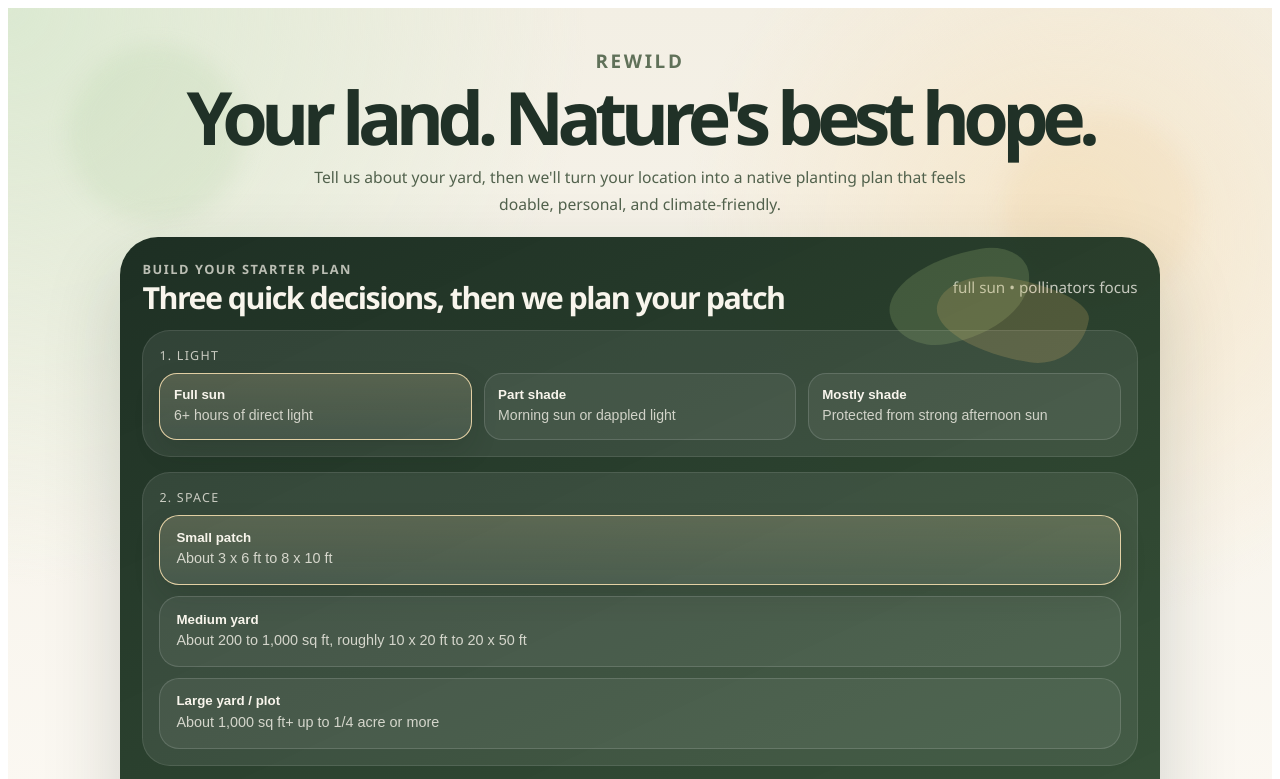
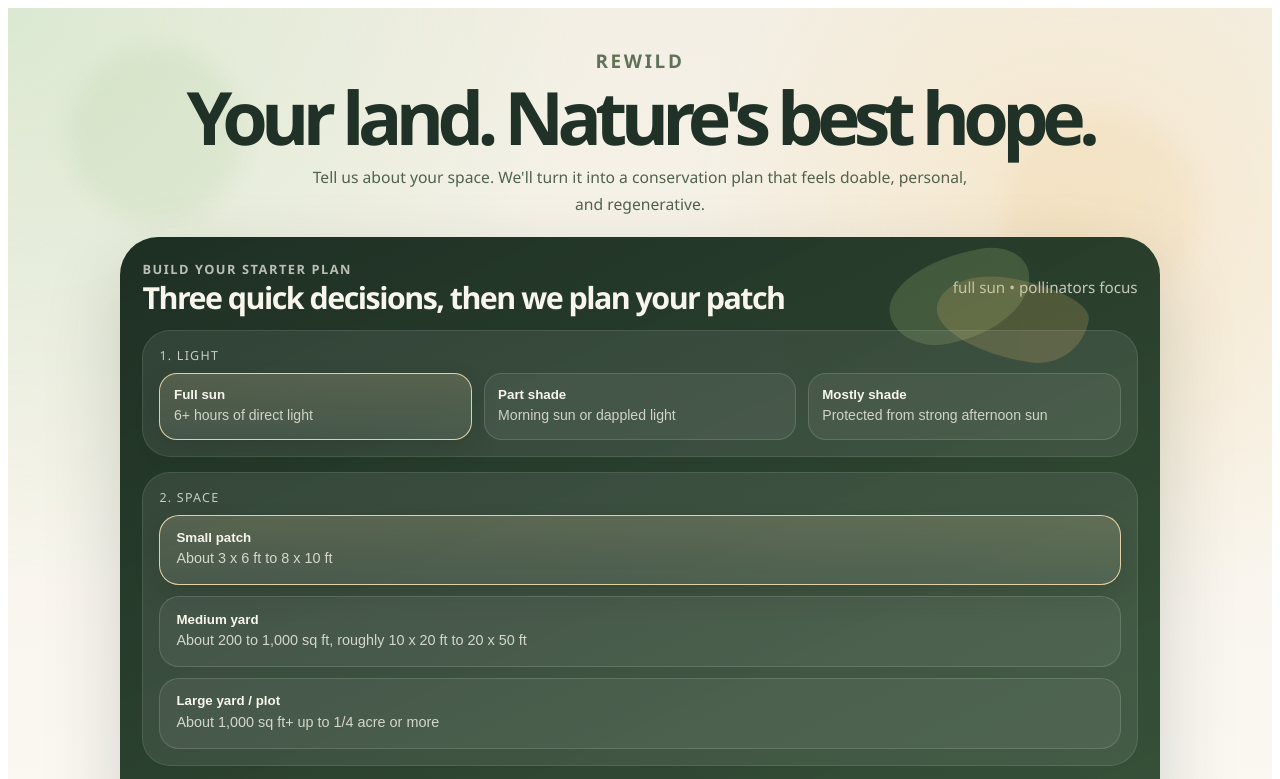
Before and after one commit to colleen-mcclowry/rewild-site, a Next.js app: page / in a window 1280 px wide. Shown: the top 779 px of the page. Built offline with nearby package versions, Linux system fonts and the light colour scheme.

Commit message:
Refine homepage subheader copy

```diff
--- a/pages/index.tsx
+++ b/pages/index.tsx
@@ -205,8 +205,8 @@
               color: "#52624d",
             }}
           >
-            Tell us about your yard, then we&apos;ll turn your location into a native
-            planting plan that feels doable, personal, and climate-friendly.
+            Tell us about your space. We&apos;ll turn it into a conservation plan that
+            feels doable, personal, and regenerative.
           </p>
         </section>
 
```
